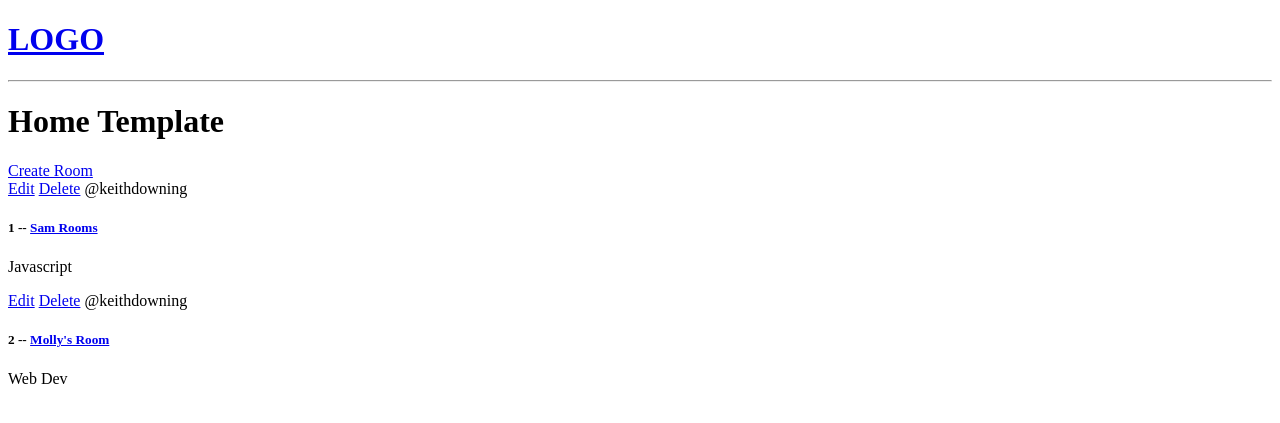
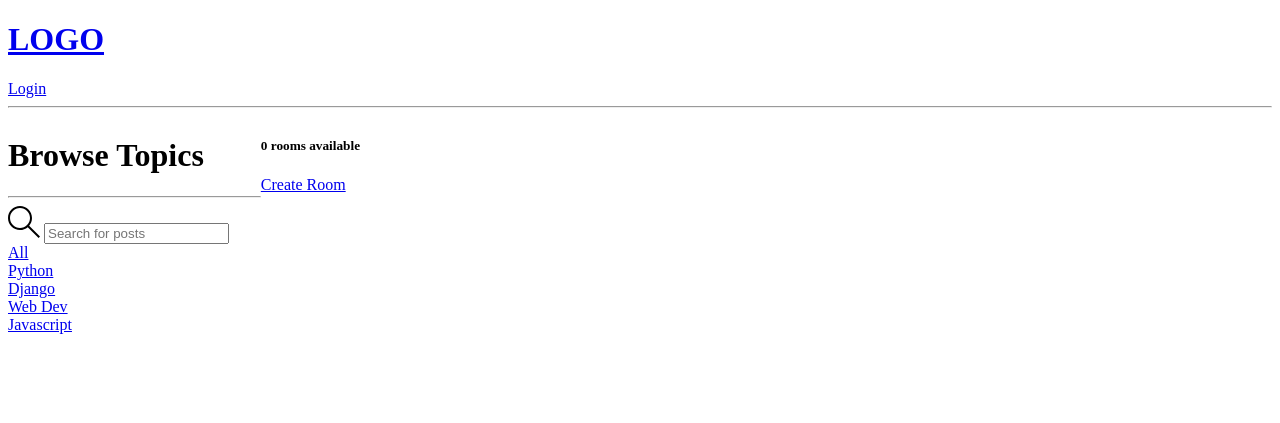
Before and after one commit to kadowning1/djangoTutorial, a Django app: a page that uses templates/main.html in a window 1280 px wide. Shown: the top 423 px of the page. Run offline with Django 4.2, Linux system fonts and the light colour scheme; data comes from the database, SQL or seed files in the repository; both versions use the stored data as it was after the commit.

Commit message:
studybud

```diff
--- a/base/templates/base/home.html
+++ b/base/templates/base/home.html
@@ -2,11 +2,44 @@
 
 
 {% block content %}
-<h1>Home Template</h1>
+<style>
+  .home-container {
+    display: grid;
+    grid-template-columns: 1fr 3fr 1fr;
+  }
+</style>
+
+<div class='home-container'>
+  <div>
+    <h1>Browse Topics</h1>
+    <hr>
+    <form action="{% url 'home' %}" method="GET" class="header__search">
+      <label>
+        <svg version="1.1" xmlns="http://www.w3.org/2000/svg" width="32" height="32" viewBox="0 0 32 32">
+          <title>search</title>
+          <path
+            d="M32 30.586l-10.845-10.845c1.771-2.092 2.845-4.791 2.845-7.741 0-6.617-5.383-12-12-12s-12 5.383-12 12c0 6.617 5.383 12 12 12 2.949 0 5.649-1.074 7.741-2.845l10.845 10.845 1.414-1.414zM12 22c-5.514 0-10-4.486-10-10s4.486-10 10-10c5.514 0 10 4.486 10 10s-4.486 10-10 10z">
+          </path>
+        </svg>
+        <input name="q" placeholder="Search for posts" />
+      </label>
+    </form>
+    <div>
+      <a href='{% url 'home' %}'>All</a>
+    </div>
+
+    {% for topic in topics %}
+    <div>
+      <a href='{% url 'home' %}?q={{topic.name}}'>{{topic.name}}</a>
+    </div>
+
+    {% endfor %}
+  </div>
 
   <div>
-
+    <h5>{{room_count}} rooms available </h5>
     <a href={% url 'create-room' %}>Create Room</a>
+    <div>
       {% for room in rooms %}
       <div>
         <a href={% url "update-room" room.id %}>Edit</a>
@@ -18,4 +51,5 @@
       </div>
       {% endfor %}
     </div>
+  </div>
   {% endblock content %}
--- a/base/urls.py
+++ b/base/urls.py
@@ -3,6 +3,8 @@
 from . import views
 
 urlpatterns = [
+    path('login/', views.loginPage, name='login'),
+    path('logout/', views.logoutUser, name="logout"),
     path('', views.home, name='home'),
 
     path('room/<str:pk>', views.room, name='room'),
--- a/base/views.py
+++ b/base/views.py
@@ -1,8 +1,12 @@
 from django.shortcuts import render, redirect
+from django.contrib import messages
+from django.contrib.auth.models import User
+from django.db.models import Q
+from django.contrib.auth import authenticate, login, logout
 
 # Create your views here.
 
-from .models import Room
+from .models import Room, Topic
 from .forms import RoomForm
 
 # rooms = [
@@ -20,11 +24,45 @@
 #     },
 # ]
 
+def loginPage(request):
+    if request.method == 'POST':
+        username = request.POST.get('username')
+        password = request.POST.get('password')
+
+        try:
+            user = User.objects.get(username=username)
+        except:
+            messages.error(request, "incorrect username")
+
+        user = authenticate(request, username=username, password=password)
+
+        if user is not None:
+            login(request, user)
+            return redirect('home')
+        else:
+            messages.error(request, "username/password does not exist")
+
+    context = {}
+    return render(request, 'base/login_register.html', context)
+
+
+def logoutUser(request):
+    if request.method == 'POST':
+        return render(request)
+
 
 def home(request):
-    rooms = Room.objects.all()
-    context = {'rooms': rooms}
-    return render(request, 'base/home.html', {'rooms': rooms})
+    q = request.GET.get('q') if request.GET.get('q') != None else ''
+
+    rooms = Room.objects.filter(
+        Q(topic__name__icontains=q) |
+        Q(name__icontains=q) |
+        Q(description__icontains=q)
+        )
+    topics = Topic.objects.all()
+    room_count = rooms.count()
+    context = {'rooms': rooms, 'topics': topics, 'room_count' : room_count}
+    return render(request, 'base/home.html', context)
 
 
 def room(request, pk):
--- a/templates/main.html
+++ b/templates/main.html
@@ -1,12 +1,24 @@
 <!DOCTYPE html>
 <html lang="en">
+
 <head>
   <meta charset="UTF-8" />
   <meta name="viewport" content="width=device-width, initial-scale=1.0" />
   <meta http-equiv="X-UA-Compatible" content="ie=edge" />
   <title>Study Bud</title>
 </head>
+
 <body>
-    {% include 'navbar.html' %} {% block content %} {% endblock content %}
+  {% include 'navbar.html' %}
+  {% if messages %}
+  <ul class="messages">
+    {% for message in messages %}
+    <li>{{ message }}</li>
+    {% endfor %}
+  </ul>
+  {% endif %}
+
+  {% block content %} {% endblock content %}
 </body>
+
 </html>
--- a/templates/navbar.html
+++ b/templates/navbar.html
@@ -2,4 +2,5 @@
   <h1>LOGO</h1>
 </a>
 
+<a href={% url 'login' %}> Login </a>
 <hr>
```
Also changed, not shown: base/templates/base/login_register.html (added, +19 -0 lines), db.sqlite3. Lines whose indentation alone changed are shown as unchanged.
